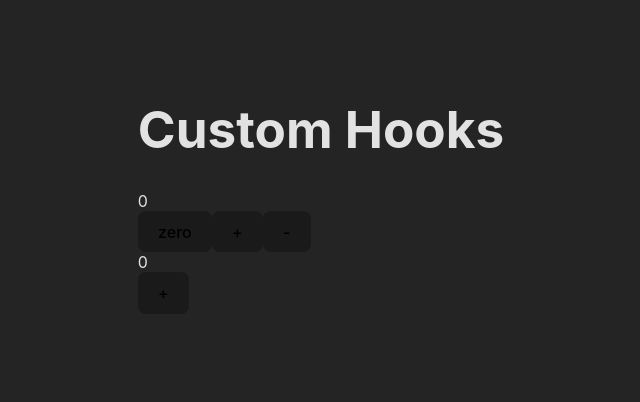
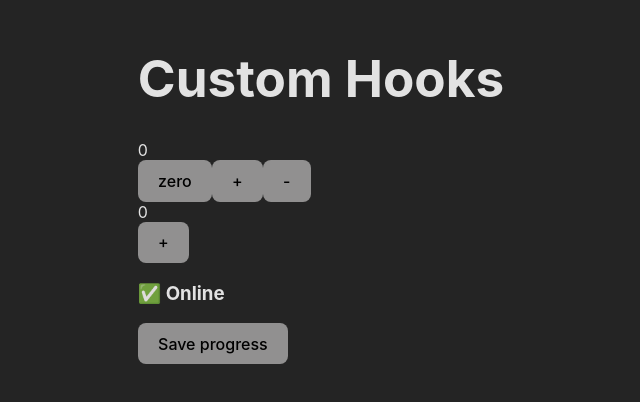
Before and after one commit to Lachicagladiadora/custom-hooks, a React (Vite) app: page / in a window 1280 px wide. Shown: the part 210-612 px from the top of the page, without its empty margins (319-959 px from the left). Built offline with nearby package versions, Linux system fonts and the light colour scheme.

Commit message:
add two exemples of components with hooks

```diff
--- a/src/App.tsx
+++ b/src/App.tsx
@@ -1,5 +1,7 @@
 import './App.css'
 import { Counter } from './components/Counter'
+import { SaveButton } from './components/SaveButton'
+import { StatusBar } from './components/StatusBar'
 
 
 
@@ -10,6 +12,8 @@ export const App = () => {
     <>
        <h1>Custom Hooks</h1>
       <Counter/>
+      <StatusBar/>
+      <SaveButton/>
     </>
   )
 }
--- /dev/null
+++ b/src/components/SaveButton.tsx
@@ -0,0 +1,24 @@
+import { useEffect, useState } from "react"
+
+export const SaveButton = () => {
+  const [isOnline, setIsOnline] = useState(true)
+  useEffect(() => {
+    const onOnline = () => setIsOnline(true)
+    const onOffline = () => setIsOnline(false)
+
+    window.addEventListener('online', onOnline)
+    window.addEventListener('offline', onOffline)
+    return ()=>{
+      window.removeEventListener('online', onOnline)
+      window.removeEventListener('offline', onOffline)
+    }
+  }, [])
+
+  const saveClick = () => console.log('✅ Progress saved')
+
+  return (
+    <button disabled={!isOnline} onClick={saveClick}>
+      {isOnline ? 'Save progress' : 'Reconnecting...'}
+    </button>
+  )
+}
--- /dev/null
+++ b/src/components/StatusBar.tsx
@@ -0,0 +1,13 @@
+import { useEffect, useState } from "react"
+
+export const StatusBar = () => {
+  const [isOnline, setIsOnline] = useState(true)
+  useEffect(()=>{
+    const handleOnline = () => setIsOnline(true)
+    const handleOffline = () => setIsOnline(false)
+    window.addEventListener('online', handleOnline)
+    window.addEventListener('offline', handleOffline)
+  }, [])
+
+  return <h3>{isOnline ? '✅ Online' : '❌ Disconnected'}</h3>
+}
--- a/src/index.css
+++ b/src/index.css
@@ -1,4 +1,4 @@
-/* :root {
+:root {
   width: 100%;
   height: 100%;
   font-family: Inter, system-ui, Avenir, Helvetica, Arial, sans-serif;
@@ -13,7 +13,7 @@
   -webkit-text-size-adjust: 100%;
 }
 
-body {
+/* body {
   width: 100%;
   height: 100%;
   margin: 0px;
@@ -34,7 +34,7 @@ button {
   font-size: 1em;
   font-weight: 500;
   font-family: inherit;
-  background-color: #1a1a1a;
+  background-color: #919090;
   cursor: pointer;
   transition: border-color 0.25s;
 }
```
